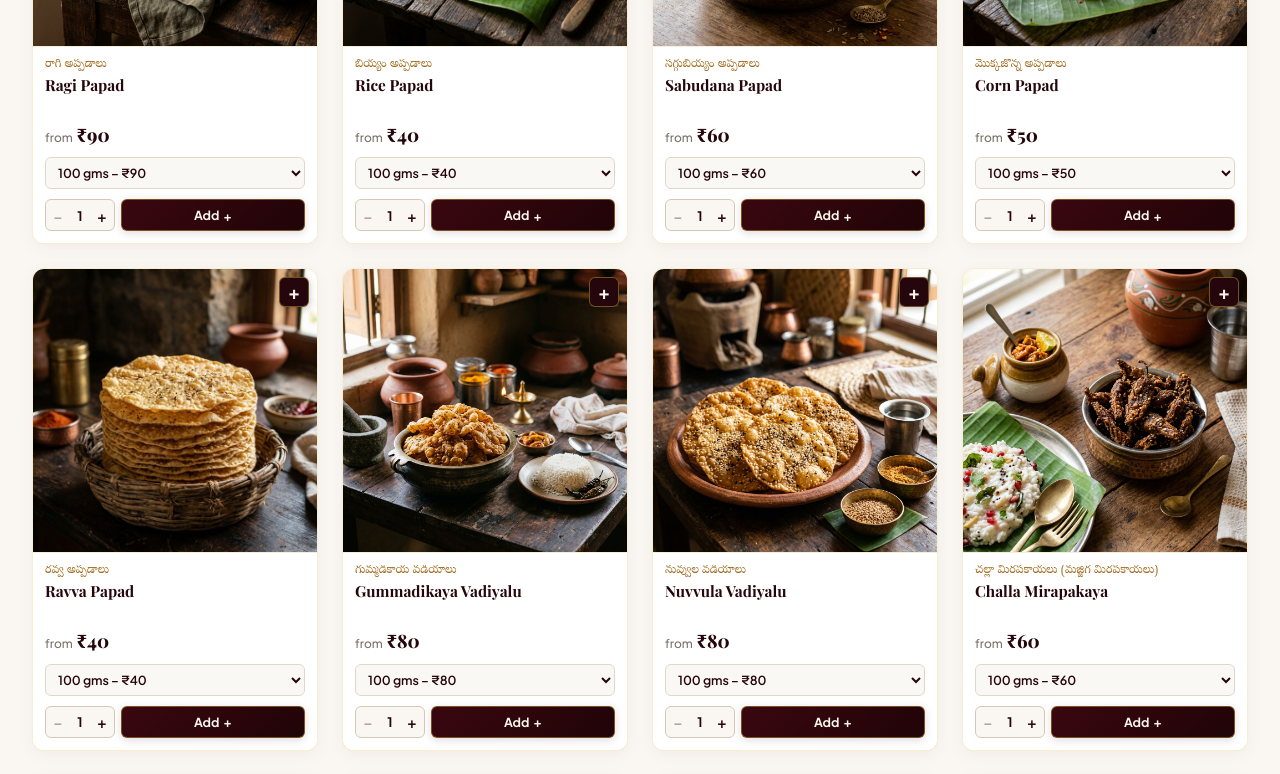
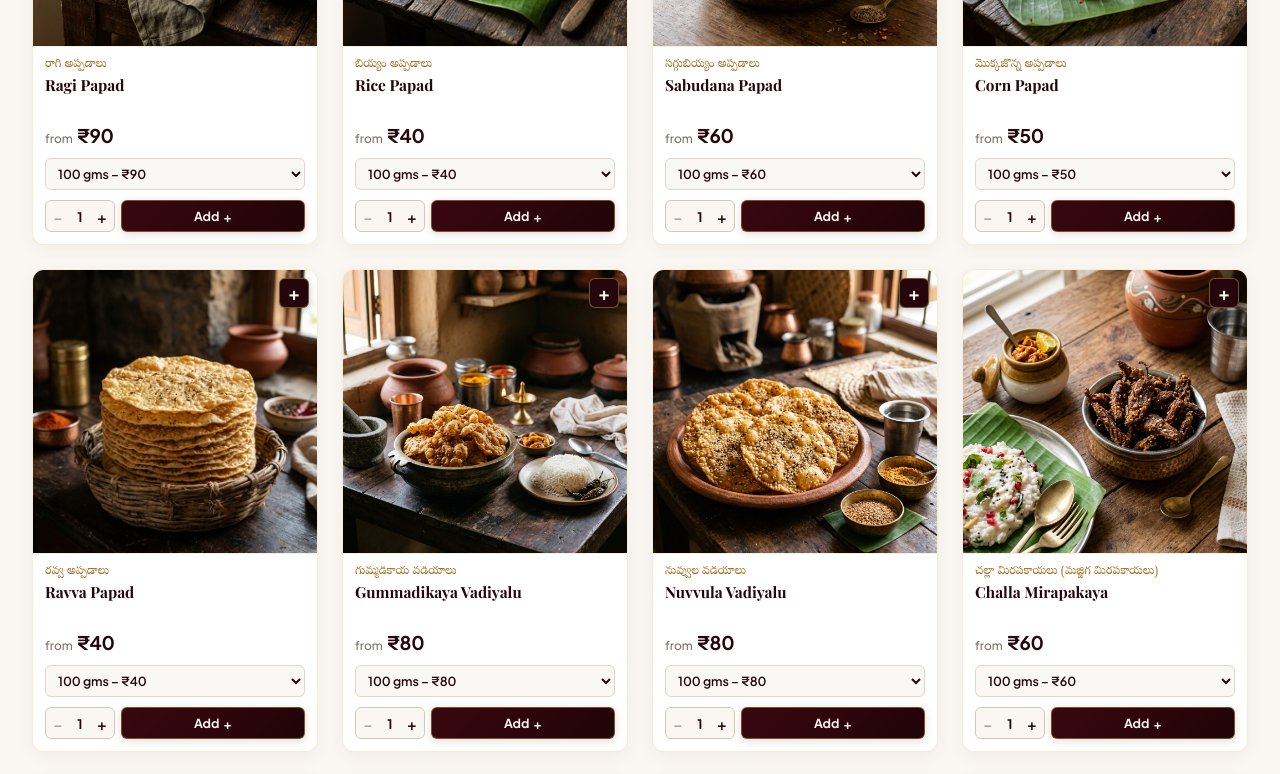
Before and after one commit to sakethverse-dev/agraharam, a React (Vite) app: page / in a window 1280 px wide. Shown: the part 3900-4674 px from the top of the page. Built offline with nearby package versions, Linux system fonts and the light colour scheme; a web font is replaced by a local one.

Commit message:
Fix Indian Rupee (₹) symbol typography to use crisp modern font

```diff
--- a/src/App.css
+++ b/src/App.css
@@ -2102,13 +2102,15 @@ body {
 }
 
 .product-price-val {
-  font-family: var(--font-serif);
-  font-size: 1.15rem;
+  font-family: 'Plus Jakarta Sans', -apple-system, BlinkMacSystemFont, 'Segoe UI', Roboto, sans-serif;
+  font-size: 1.18rem;
   font-weight: 800;
   color: #24060C;
+  letter-spacing: -0.01em;
 }
 
 .selected-size-price {
+  font-family: 'Plus Jakarta Sans', -apple-system, BlinkMacSystemFont, sans-serif;
   font-size: 0.72rem;
   color: #9E6819;
   font-weight: 600;
@@ -2781,7 +2783,7 @@ body {
 }
 
 .total-amount {
-  font-family: var(--font-serif);
+  font-family: 'Plus Jakarta Sans', -apple-system, BlinkMacSystemFont, 'Segoe UI', Roboto, sans-serif;
   font-size: 1.45rem;
   font-weight: 700;
   color: #24060C;
```
